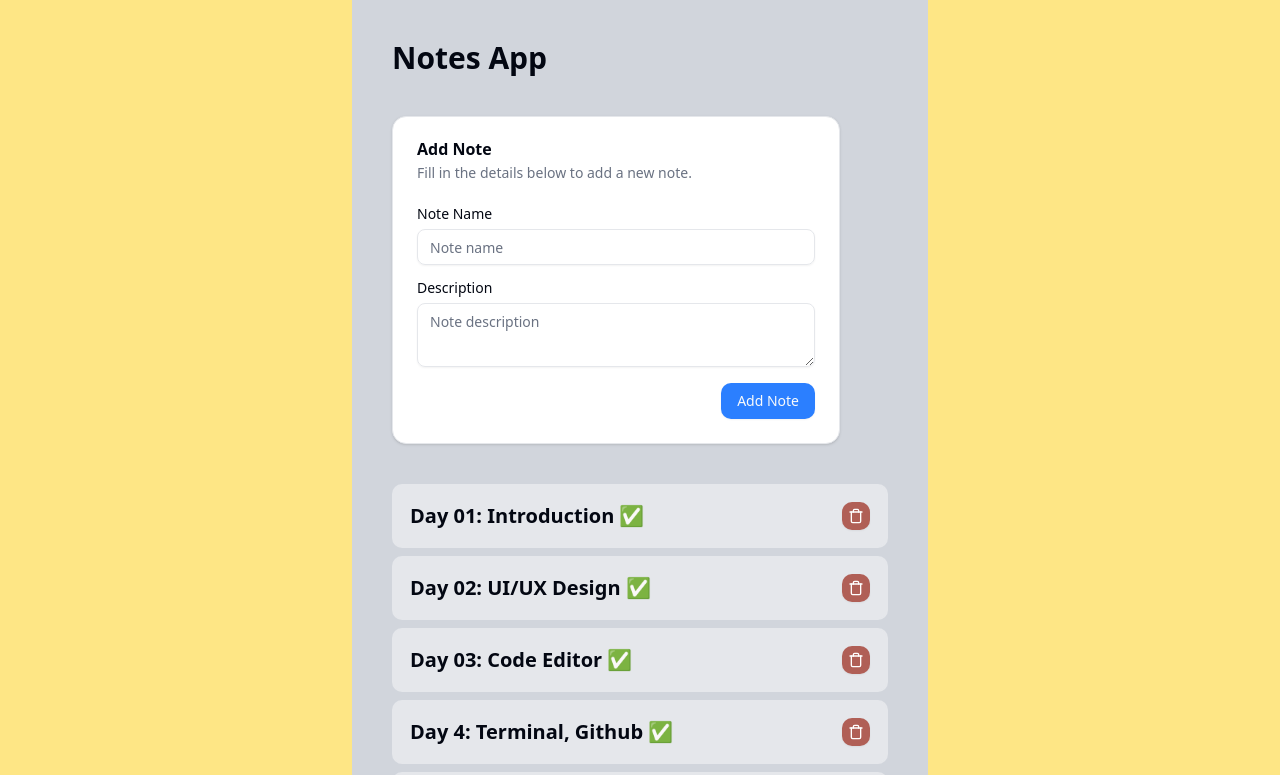
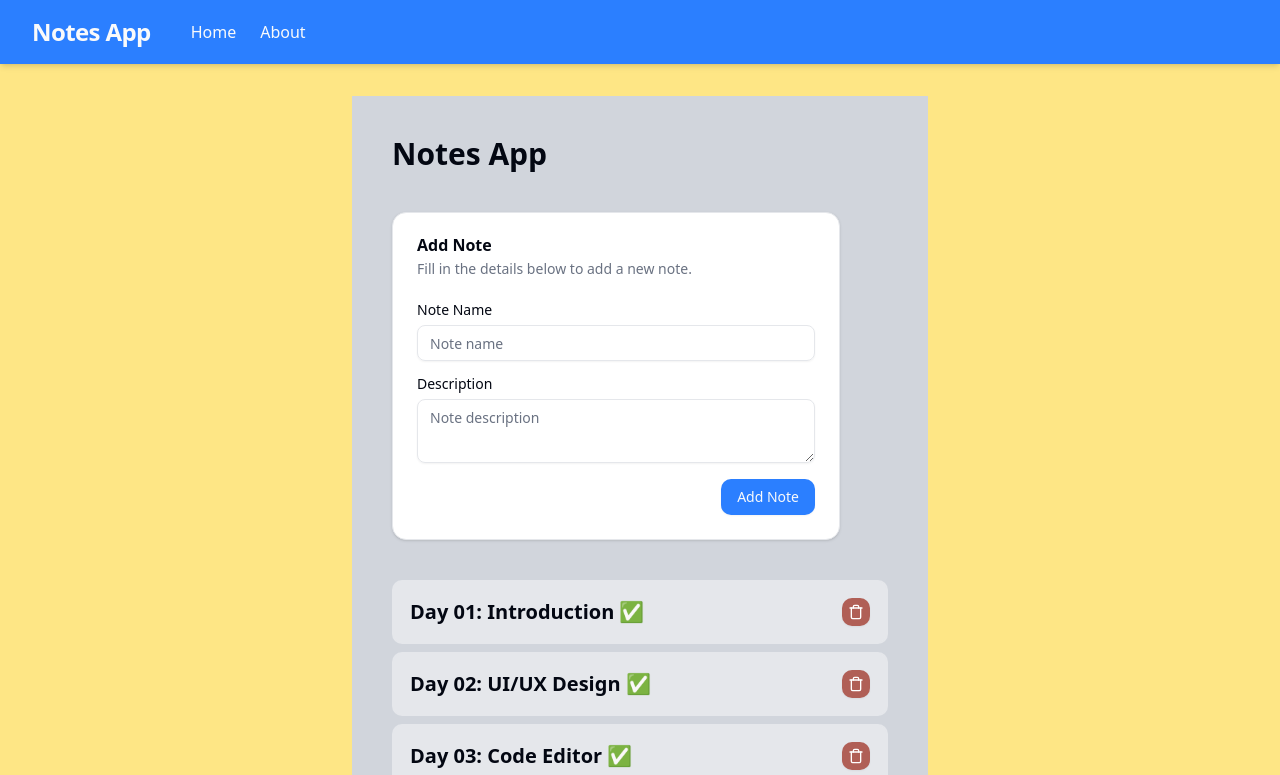
Before and after one commit to purnomoarif/notes-app, a React (Vite) app: page / in a window 1280 px wide. Shown: the top 775 px of the page. Built offline with nearby package versions, Linux system fonts and the light colour scheme.

Commit message:
style navbar

```diff
--- /dev/null
+++ b/src/components/shared/navbar.tsx
@@ -0,0 +1,18 @@
+import { Link } from 'react-router'
+
+export function Navbar() {
+  return (
+    <nav className="bg-primary text-primary-foreground mb-8 flex items-center gap-10 px-8 py-4 shadow-md">
+      <h1 className="text-2xl font-bold tracking-tight">Notes App</h1>
+
+      <ul className="flex gap-6">
+        <li>
+          <Link to="/">Home</Link>
+        </li>
+        <li>
+          <Link to="/about">About</Link>
+        </li>
+      </ul>
+    </nav>
+  )
+}
--- a/src/main.tsx
+++ b/src/main.tsx
@@ -3,11 +3,13 @@
 import { App } from './App.tsx'
 import { BrowserRouter, Route, Routes } from 'react-router'
 import { About } from './routes/about.tsx'
+import { Navbar } from './components/shared/navbar.tsx'
 
 createRoot(document.getElementById('root')!).render(
   <BrowserRouter>
+    <Navbar />
     <Routes>
-      <Route path="/" element={<App />} />
+      <Route index element={<App />} />
       <Route path="about" element={<About />} />
     </Routes>
   </BrowserRouter>,
--- a/src/routes/about.tsx
+++ b/src/routes/about.tsx
@@ -1,7 +1,7 @@
 export function About() {
   return (
-    <div>
-      <h1>About</h1>
+    <div className="m-10">
+      <h1 className="text-2xl font-bold">About</h1>
       <p>This is the about page of the Notes App.</p>
     </div>
   )
```
